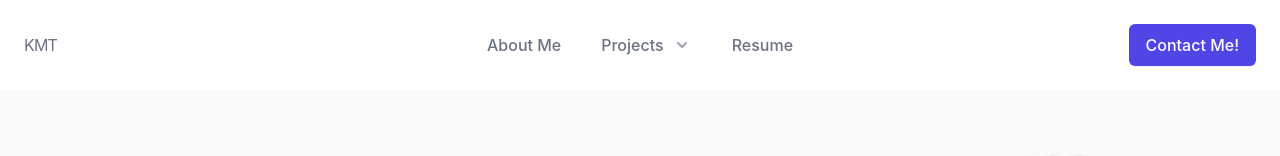
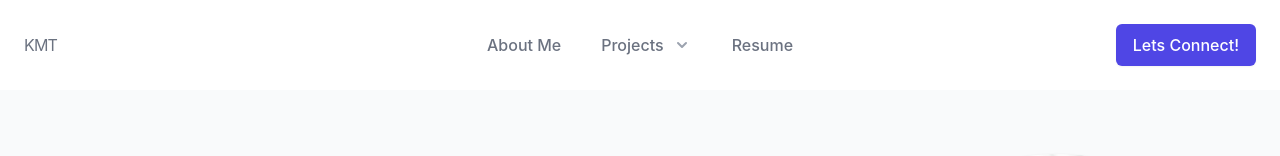
Before and after one commit to ktrudickm/KTPortfolio, a React (Create React App) app: page / in a window 1280 px wide. Shown: the top 156 px of the page. Built offline with nearby package versions, Linux system fonts and the light colour scheme.

Commit message:
Changed Contact me button to connect via linkedin

```diff
--- a/src/App.js
+++ b/src/App.js
@@ -3,7 +3,6 @@ import './App.css';
 import { Route, Routes, BrowserRouter as Router } from 'react-router-dom';
 import Nav from "./components/NavBar/nav"
 import Home from "./pages/home";
-import Contact from './components/Contact/form'
 import './index.css';
 
 function App() {
@@ -13,7 +12,6 @@ function App() {
       <Router>
         <Routes>
           <Route path='/' element={<Home />}/>
-          <Route path="/contact" element={<Contact />} />
         </Routes>
       </Router>
     </>
--- a/src/components/NavBar/nav.jsx
+++ b/src/components/NavBar/nav.jsx
@@ -32,7 +32,7 @@ const resources = [
   {
     name: 'URL Shortener',
     description: 'URL Shortener to shorten long URLs for business purposes. Utilization of Shrtly API.',
-    href: '#',
+    href: 'https://ktrudickm.github.io/URL-Shortener/',
     icon: ArrowCircleRightIcon,
   }
 ]
@@ -125,7 +125,7 @@ const nav = () => {
                           </a>
                         </div>
                         <div className="mt-5 text-sm">
-                          <a href="https://github.com/ktrudickm" className="font-medium text-indigo-600 hover:text-indigo-500">
+                          <a target="blank" href="https://github.com/ktrudickm" className="font-medium text-indigo-600 hover:text-indigo-500">
                             {' '}
                             View github <span aria-hidden="true">&rarr;</span>
                           </a>
@@ -145,10 +145,11 @@ const nav = () => {
         </Popover.Group>
         <div className="hidden md:flex items-center justify-end md:flex-1 lg:w-0">
           <a
-            href="#"
+            target="blank"
+            href="https://www.linkedin.com/in/kendall-trudick-21598a106/"
             className="ml-8 whitespace-nowrap inline-flex items-center justify-center px-4 py-2 border border-transparent rounded-md shadow-sm text-base font-medium text-white bg-indigo-600 hover:bg-indigo-700"
           >
-            Contact Me!
+            Lets Connect!
           </a>
         </div>
       </div>
@@ -201,6 +202,7 @@ const nav = () => {
                     </a>
                     <a
                         key="Resume"
+                        target="blank"
                         href={Resume}
                         className="-m-3 p-3 flex items-center rounded-md hover:bg-gray-50"
                     >
@@ -213,10 +215,11 @@ const nav = () => {
           <div className="py-6 px-5 space-y-6">
             <div>
               <a
-                href="#"
+                target="blank"
+                href="https://www.linkedin.com/in/kendall-trudick-21598a106/"
                 className="w-full flex items-center justify-center px-4 py-2 border border-transparent rounded-md shadow-sm text-base font-medium text-white bg-indigo-600 hover:bg-indigo-700"
               >
-                Contact Me!
+                Lets Connect!
               </a>
             </div>
           </div>
```
Also changed, not shown: src/components/Contact/form.jsx (deleted).
